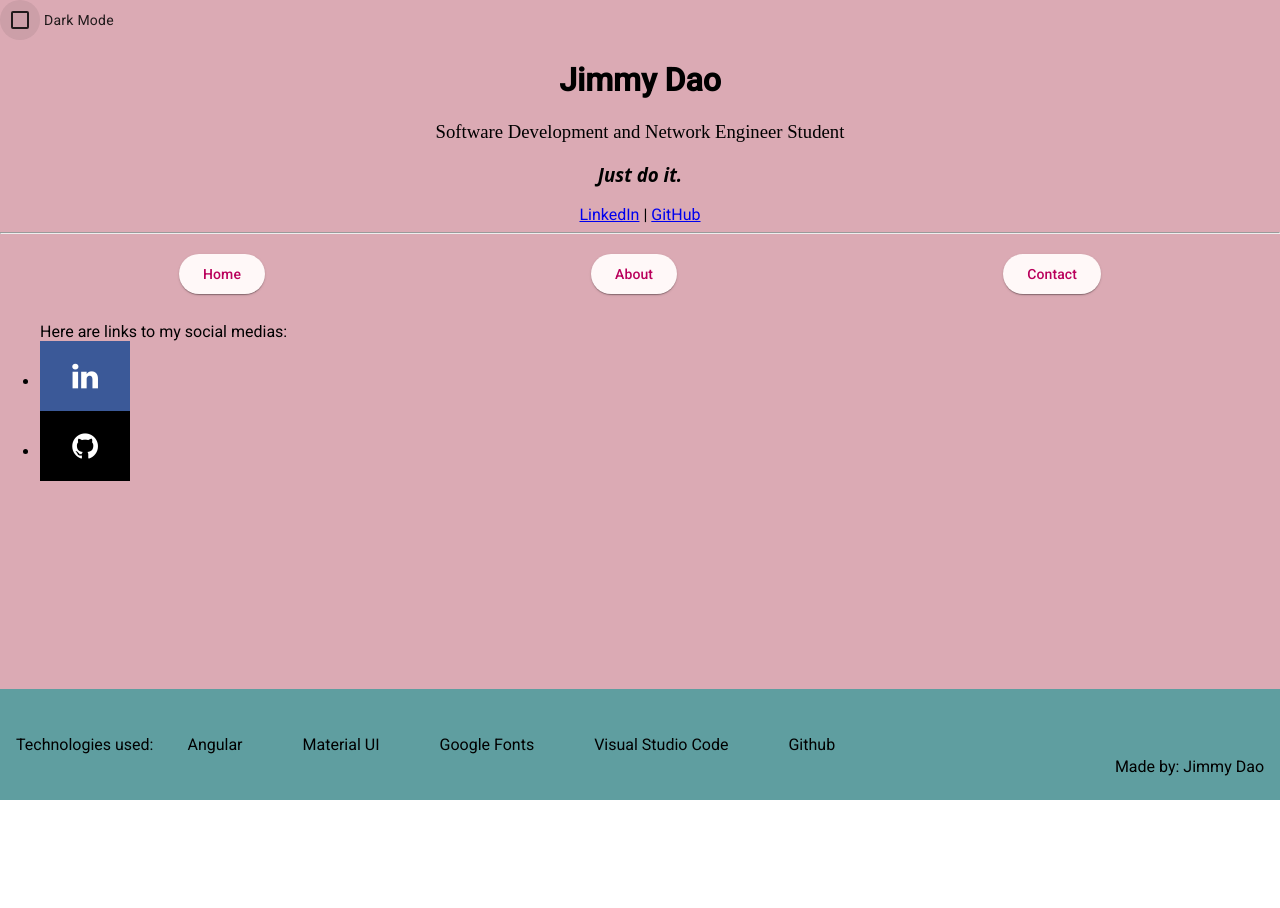
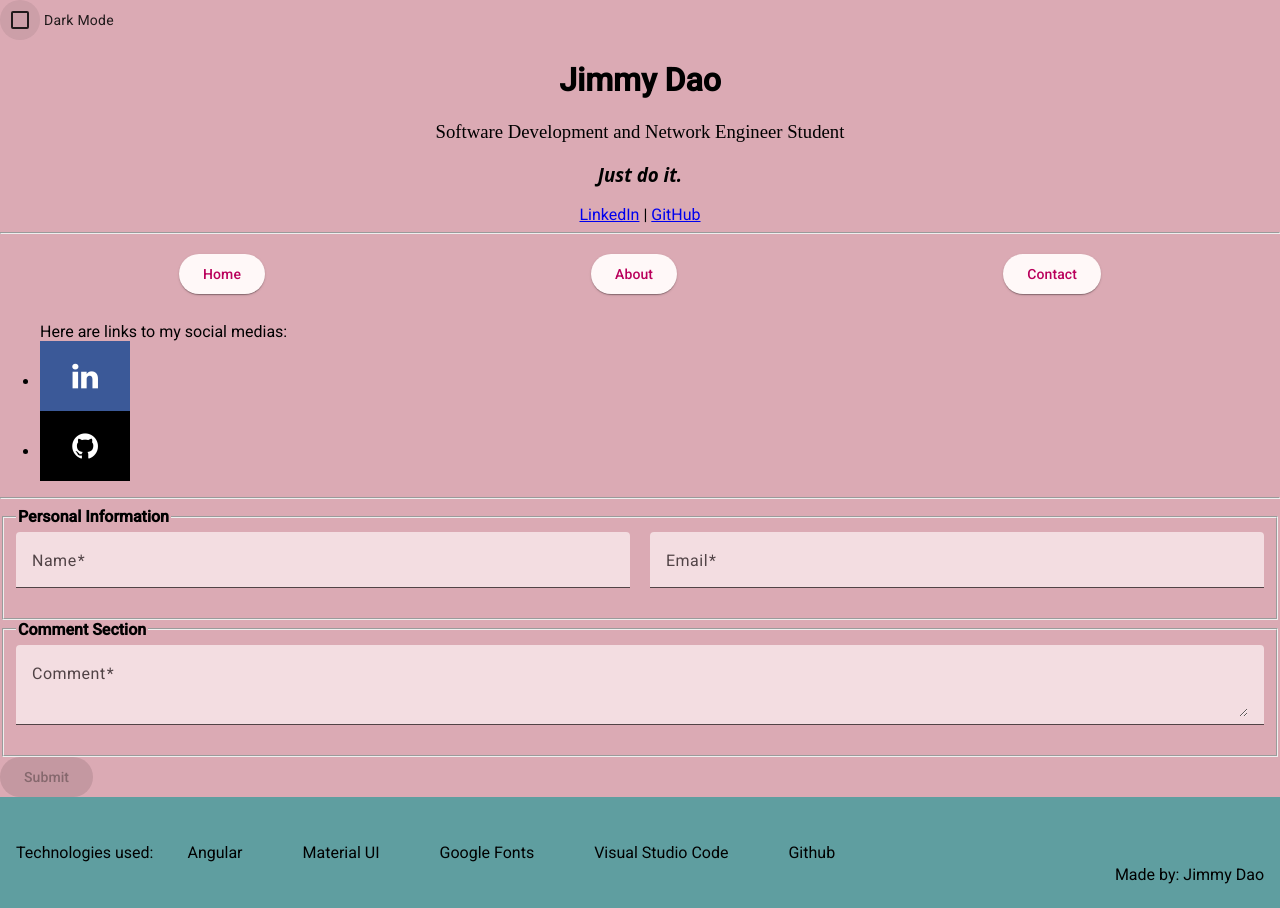
Before and after one commit to Daojim/portfolio-syst24444, an Angular app: page /contact in a window 1280 px wide. Before the commit the page ends 800 px from the top, so only its background shows below. Built offline with nearby package versions, Linux system fonts and the light colour scheme.

Commit message:
Create contact form and dialog component

```diff
--- a/src/app/contact/contact.component.css
+++ b/src/app/contact/contact.component.css
@@ -19,3 +19,17 @@
   background: black;
   color: white;
 }
+
+.flexSetup {
+  display: flex;
+  justify-content: space-between;
+  gap: 20px;
+}
+.flex1 {
+  flex: 1;
+}
+
+.error {
+  font-size: 0.75em;
+  font-style: italic;
+}
--- a/src/app/contact/contact.component.html
+++ b/src/app/contact/contact.component.html
@@ -23,3 +23,65 @@
     </li>
   </ul>
 </div>
+
+<form #f="ngForm" (ngSubmit)="onSubmit(f)">
+  <hr />
+
+  <fieldset>
+    <legend><strong>Personal Information</strong></legend>
+    <div class="flexSetup">
+      <mat-form-field class="example-full-width flex1" appearance="fill">
+        <mat-label>Name</mat-label>
+        <input
+          matInput
+          id="name"
+          ngModel
+          name="name"
+          required
+          #name="ngModel"
+        />
+      </mat-form-field>
+
+      <mat-form-field class="example-full-width flex1" appearance="fill">
+        <mat-label>Email</mat-label>
+        <input
+          matInput
+          id="email"
+          type="email"
+          ngModel
+          name="email"
+          required
+          #email="ngModel"
+        />
+      </mat-form-field>
+    </div>
+  </fieldset>
+
+  <fieldset>
+    <legend><strong>Comment Section</strong></legend>
+    <div class="flexSetup">
+      <mat-form-field appearance="fill" class="flex1">
+        <mat-label>Comment</mat-label>
+        <textarea
+          matInput
+          id="comment"
+          ngModel
+          name="comment"
+          required
+          #comment="ngModel"
+        ></textarea>
+      </mat-form-field>
+    </div>
+  </fieldset>
+
+  <button mat-raised-button color="primary" type="submit" [disabled]="!f.valid">
+    Submit
+  </button>
+  <!-- @if (!name.valid) {
+  <span class="error">Name is Required</span>
+  } @if (!email.valid) {
+  <span class="error">Email is Required</span>
+  } @if (!comment.valid) {
+  <span class="error">Comment is Required</span>
+  } -->
+</form>
--- a/src/app/contact/contact.component.ts
+++ b/src/app/contact/contact.component.ts
@@ -1,9 +1,12 @@
 import { Component, Input } from '@angular/core';
 import { Contacts } from '../interfaces/project-interfaces';
+import { FormsModule } from '@angular/forms';
+import { MaterialModule } from '../modules/material-ui.module';
+import { MatDialog } from '@angular/material/dialog';
 
 @Component({
   selector: 'app-contact',
-  imports: [],
+  imports: [FormsModule, MaterialModule],
   templateUrl: './contact.component.html',
   styleUrl: './contact.component.css',
 })
@@ -16,4 +19,23 @@ export class ContactComponent {
   blurb: string = 'Here are links to my social medias: ';
 
   email: string = 'daojim.dev@gmail.com';
+
+  contactName: string = '';
+  contactEmail: string = '';
+  contactComment: string = '';
+
+  onSubmit(form: any): void {
+    if (form.valid) {
+      // Test with alert for now
+      alert('Thank you for your comment');
+
+      // Clear the form
+      this.contactName = '';
+      this.contactEmail = '';
+      this.contactComment = '';
+
+      // Reset form validation state
+      form.resetForm();
+    }
+  }
 }
--- /dev/null
+++ b/src/app/popup-thankyou/popup-thankyou.component.html
@@ -0,0 +1 @@
+<p>popup-thankyou works!</p>
```
Also changed, not shown: src/app/popup-thankyou/popup-thankyou.component.ts (added, +16 -0 lines), src/app/popup-thankyou/popup-thankyou.component.css (added), 1 other file (tests, documents, lock files or other folders).
